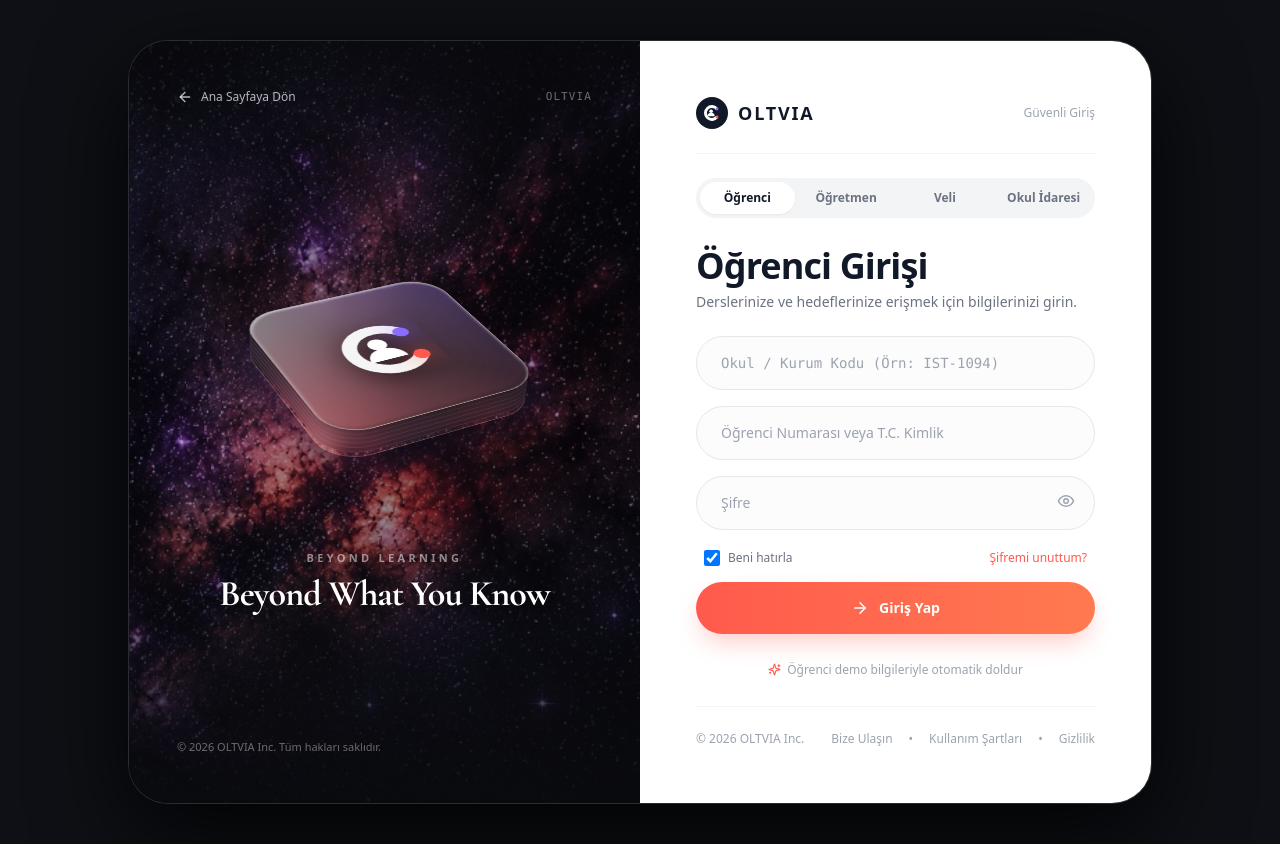
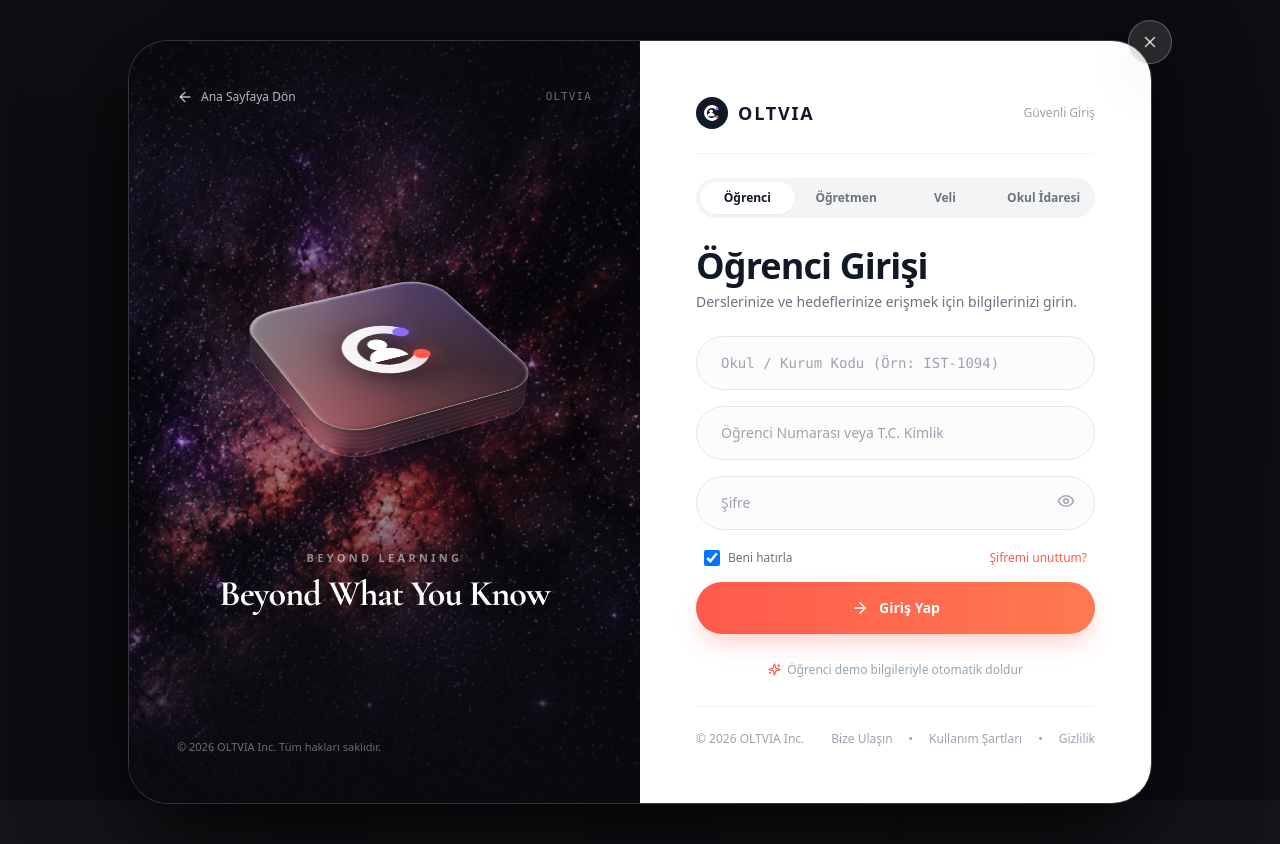
Before and after one commit to onurcakal0/oltvia-new-proje, a Next.js app in the folder apps/web/: page /giris in a window 1280 px wide. Built offline with nearby package versions, Linux system fonts and the light colour scheme; a web font is replaced by a local one.

Commit message:
Render blurred site backdrop and floating modal with close button on /giris

```diff
--- a/apps/web/src/app/giris/page.tsx
+++ b/apps/web/src/app/giris/page.tsx
@@ -4,8 +4,9 @@ import Link from 'next/link';
 import { useSearchParams, useRouter } from 'next/navigation';
 import {
   ArrowRight, ArrowLeft, Eye, EyeOff,
-  Sparkles, Loader2, CheckCircle2, AlertCircle
+  Sparkles, Loader2, CheckCircle2, AlertCircle, X
 } from 'lucide-react';
+import OltviaLandingPage from '../page';
 
 type RoleType = 'ogrenci' | 'ogretmen' | 'veli' | 'idare';
 
@@ -417,16 +418,43 @@ function GirisContent() {
   };
 
   return (
-    <div className="min-h-screen bg-[#0E1015] flex items-center justify-center p-3 sm:p-6 lg:p-10 font-sans selection:bg-[#FF5A4D]/30">
+    <div className="relative min-h-screen w-full flex items-center justify-center p-3 sm:p-6 lg:p-10 font-sans selection:bg-[#FF5A4D]/30 overflow-x-hidden">
 
-      {/* Main Unified Payoneer-Style Card Container */}
-      <div className="w-full max-w-5xl rounded-[2.5rem] overflow-hidden shadow-[0_30px_90px_rgba(0,0,0,0.85)] border border-white/10 flex flex-col lg:flex-row min-h-[640px] bg-[#12141A]">
+      {/* 1. ACTUAL SITE IN THE BACKGROUND (BLURRED & OPACITY FILTERED) */}
+      <div
+        className="fixed inset-0 pointer-events-none select-none overflow-hidden -z-20 filter blur-xl sm:blur-2xl scale-[1.02] opacity-45 brightness-90"
+        aria-hidden="true"
+      >
+        <OltviaLandingPage />
+      </div>
 
-        {/* ================= LEFT SIDE: SPACE NEBULA + SHOOTING STARS + 3D LIQUID GLASS LOGO ================= */}
-        <div
-          onMouseMove={handleMouseMove}
-          className="w-full lg:w-1/2 relative min-h-[440px] lg:min-h-full flex flex-col justify-between p-8 sm:p-12 overflow-hidden select-none"
+      {/* 2. FROSTED GLASS MODAL BACKDROP (Clicking outside returns to home) */}
+      <Link
+        href="/"
+        className="fixed inset-0 bg-[#0B0C10]/70 backdrop-blur-md -z-10 cursor-default"
+        title="Kapatmak için dışarı tıklayın"
+      />
+
+      {/* 3. MODAL CONTAINER WITH CLOSE BUTTON */}
+      <div className="relative w-full max-w-5xl z-10 my-auto animate-in fade-in zoom-in-95 duration-300">
+
+        {/* Floating Close (X) Button */}
+        <Link
+          href="/"
+          className="absolute -top-3.5 -right-3.5 sm:-top-5 sm:-right-5 w-10 h-10 sm:w-11 sm:h-11 rounded-full bg-white/10 hover:bg-white/25 border border-white/25 text-white flex items-center justify-center backdrop-blur-2xl transition-all shadow-2xl hover:scale-110 z-50 group"
+          title="Ana Sayfaya Dön"
         >
+          <X size={18} className="transition-transform group-hover:rotate-90 text-white/80 group-hover:text-white" />
+        </Link>
+
+        {/* Main Unified Payoneer-Style Card Container */}
+        <div className="w-full rounded-[2.5rem] overflow-hidden shadow-[0_30px_100px_rgba(0,0,0,0.95)] border border-white/15 flex flex-col lg:flex-row min-h-[640px] bg-[#12141A]">
+
+          {/* ================= LEFT SIDE: SPACE NEBULA + SHOOTING STARS + 3D LIQUID GLASS LOGO ================= */}
+          <div
+            onMouseMove={handleMouseMove}
+            className="w-full lg:w-1/2 relative min-h-[440px] lg:min-h-full flex flex-col justify-between p-8 sm:p-12 overflow-hidden select-none"
+          >
           {/* Background Nebula Image (highlighting bright purple/red nebula clouds) */}
           <div
             className="absolute inset-0 bg-cover bg-no-repeat bg-[center_right] pointer-events-none scale-105"
@@ -683,6 +711,7 @@ function GirisContent() {
 
         </div>
 
+        </div>
       </div>
     </div>
   );
```
